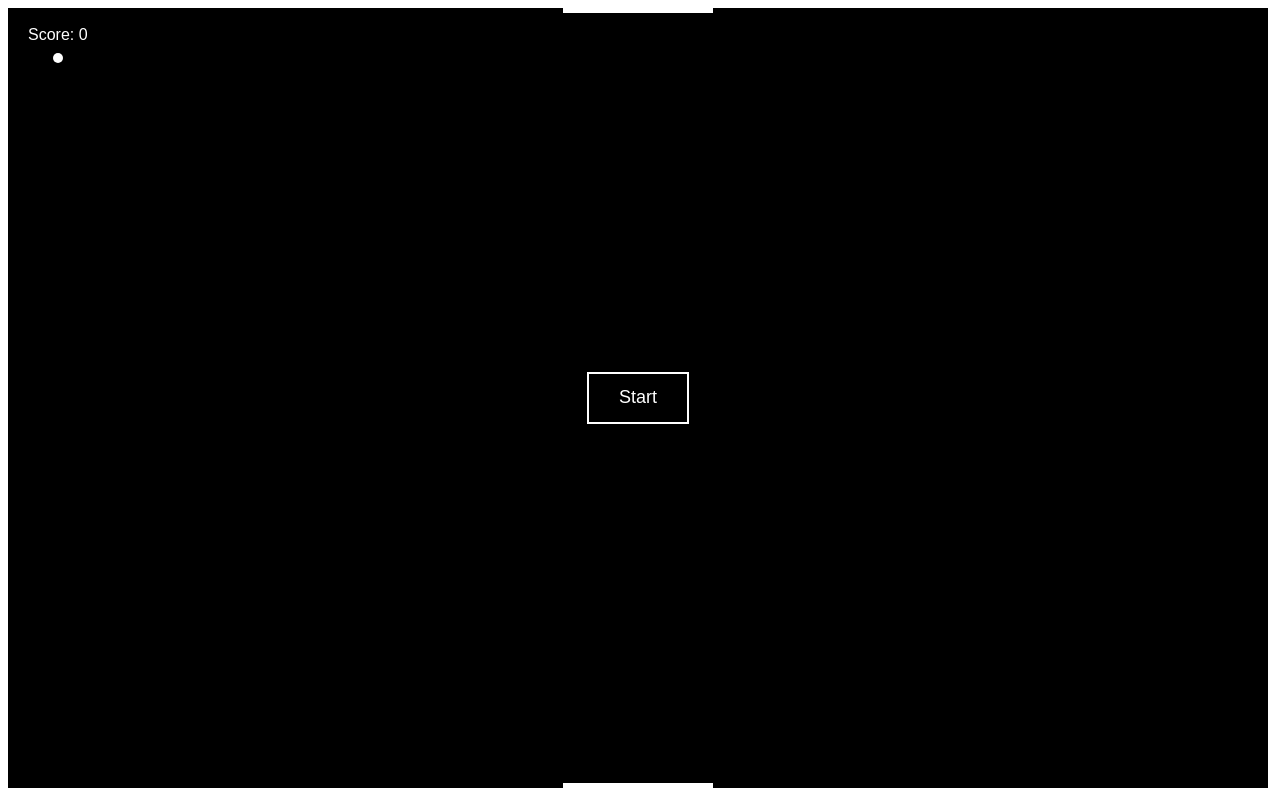
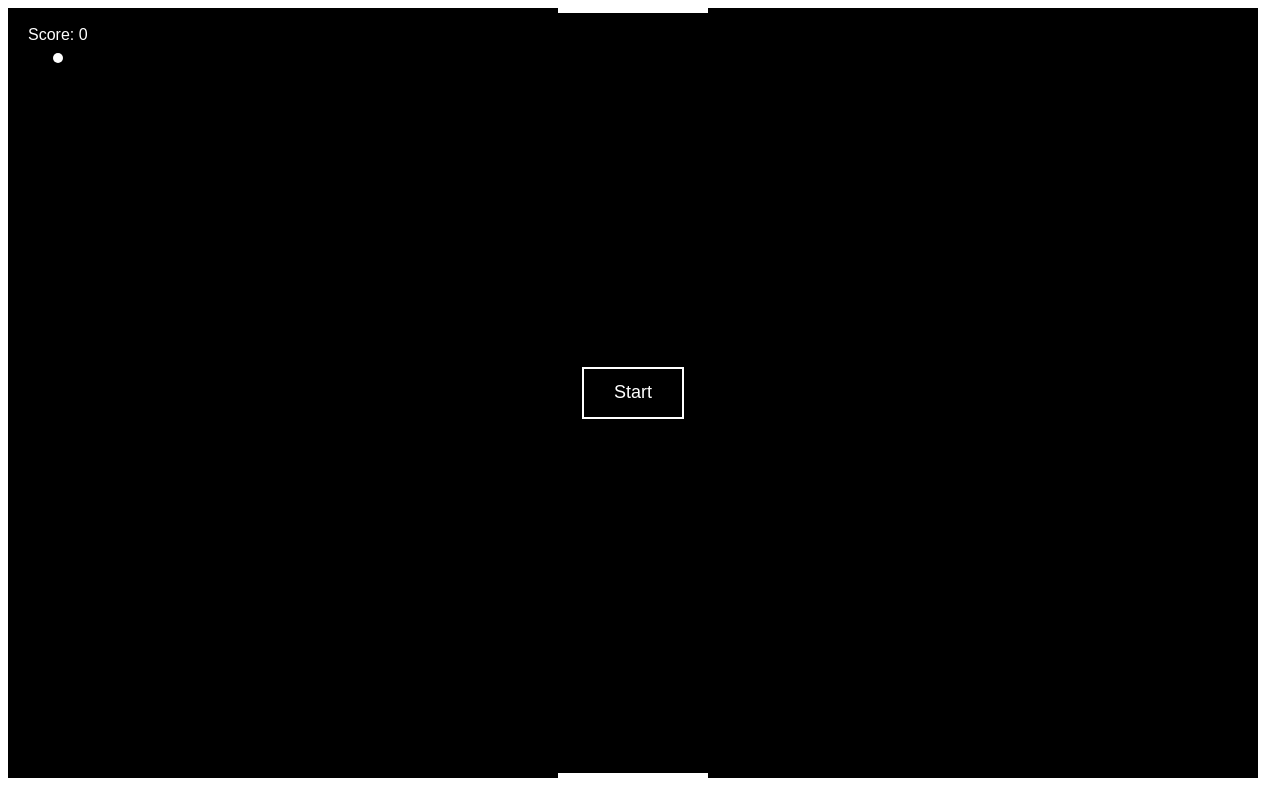
Before and after one commit to Matdu/Neong, a plain HTML site: page index.html in a window 1280 px wide. Drawn offline with Linux system fonts and the light colour scheme.

Commit message:
Size is now 30 less - from 20

```diff
--- a/index.html
+++ b/index.html
@@ -5,7 +5,7 @@
 	<meta http-equiv="X-UA-Compatible" content="IE=edge">
 	<title>Neong - Neon Pong</title>
 	<meta name="description" content="">
-	<meta name="viewport" content="width=device-width, initial-scale=1.0">
+	<meta name="viewport" content="width=device-width, initial-scale=1">
 	<style rel="stylesheet" href="css/style.css"></style>
 </head>
 <body>
--- a/scripts/neong.js
+++ b/scripts/neong.js
@@ -23,8 +23,8 @@ window.cancelRequestAnimFrame = ( function() {
 // Initialize canvas and required variables
 var canvas = document.getElementById("canvas"),
 		ctx = canvas.getContext("2d"), // Create canvas context
-		W = window.innerWidth - 20, // Window's width
-		H = window.innerHeight - 20, // Window's height
+		W = window.innerWidth - 30, // Window's width
+		H = window.innerHeight - 30, // Window's height
 		particles = [], // Array containing particles
 		ball = {}, // Ball object
 		paddles = [2], // Array containing two paddles
```
